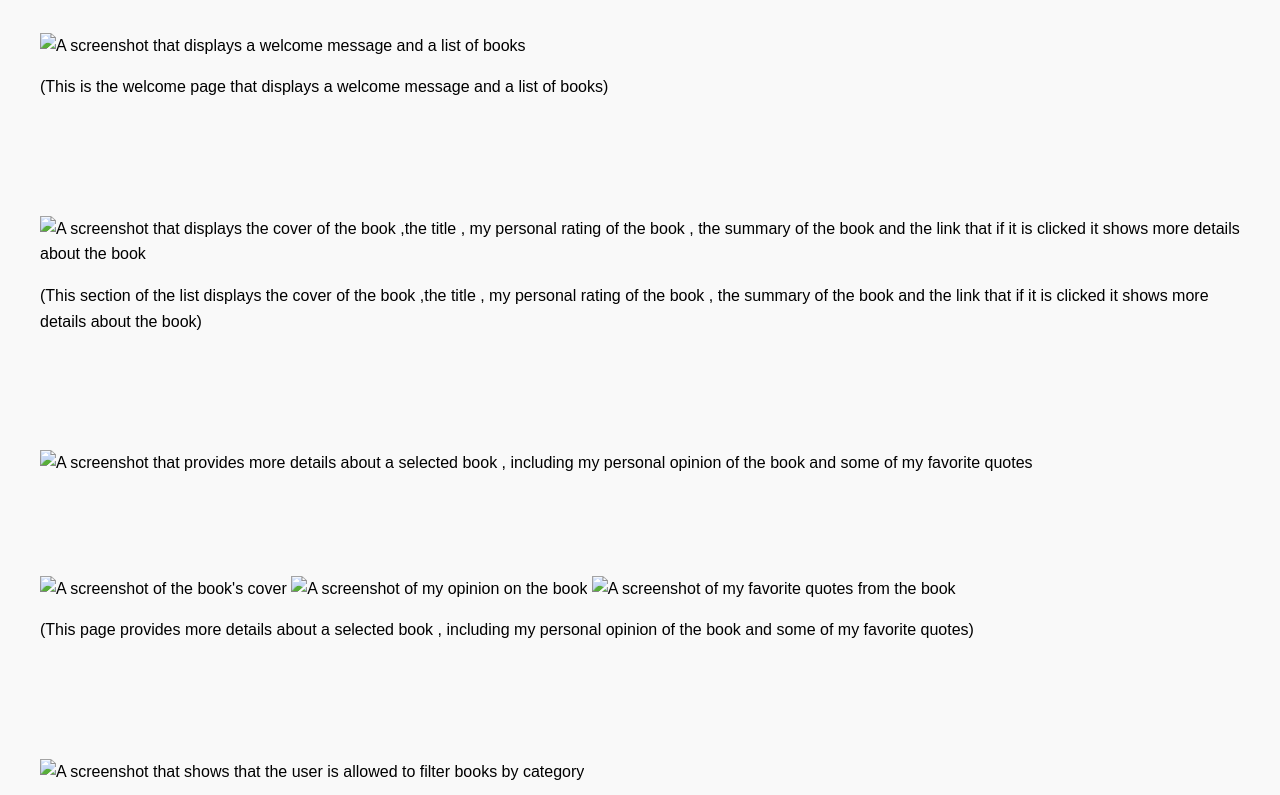
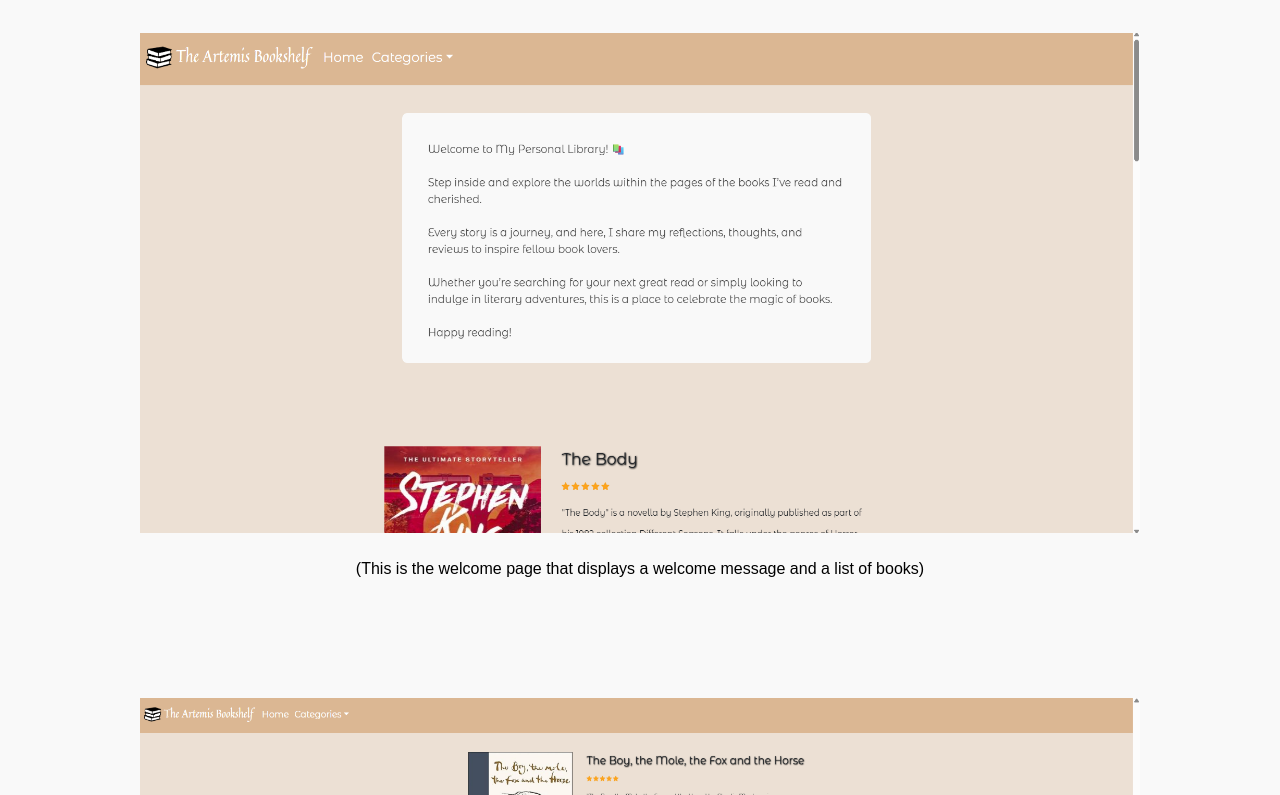
Before and after one commit to artemisoikonomou/Portfolio, a plain HTML site: page projects/library_project_everything/library_project_instructions.html in a window 1280 px wide. Shown: the part 2425-3220 px from the top of the page. Drawn offline with Linux system fonts and the light colour scheme.

Commit message:
Modify screenshot paths and add new images
Updated screenshot paths and added new images for the library project demo.

```diff
--- a/projects/library_project_everything/library_project_instructions.html
+++ b/projects/library_project_everything/library_project_instructions.html
@@ -21,6 +21,10 @@
     }
     li{
       padding-bottom: 20px;
+    }
+
+    .screenshot-container , .screenshot-paragraph{
+      text-align: center;
     }
 
     .screenshot{
@@ -134,20 +138,25 @@
     <p>This demo showcases the main features of the Library App,
       including browsing books, viewing detailed opinions and quotes, and filtering by categories.</p>
 
-    <img src="./screenshots/picture1.png" alt="A screenshot that displays a welcome message and a list of books" class="screenshot">
-    <p class="screenshot-paragraph">(This is the welcome page that displays a welcome message and a list of books)</p>
+    <div class="screenshot-container">
 
-    <img src="./screenshots/picture2.png" alt="A screenshot that displays the cover of the book ,the title , my personal rating of the book , the summary of the book and the link that if it is clicked it shows more details about the book" class="screenshot">
-    <p class="screenshot-paragraph">(This section of the list displays the cover of the book ,the title , my personal rating of the book , the summary of the book and the link that if it is clicked it shows more details about the book)</p>
+        <img src="./screenshots-library-project/picture1.png" alt="A screenshot that displays a welcome message and a list of books" class="screenshot">
+        <p class="screenshot-paragraph">(This is the welcome page that displays a welcome message and a list of books)</p>
 
-    <img src="./screenshots/picture3.png" alt="A screenshot that provides more details about a selected book , including my personal opinion of the book and some of my favorite quotes" class="screenshot">
-    <img src="./screenshots/picture3.1.png" alt="A screenshot of the book's cover" class="screenshot">
-    <img src="./screenshots/picture3.2.png" alt="A screenshot of my opinion on the book" class="screenshot">
-    <img src="./screenshots/picture3.3.png" alt="A screenshot of my favorite quotes from the book" class="screenshot">
-    <p class="screenshot-paragraph">(This page provides more details about a selected book , including my personal opinion of the book and some of my favorite quotes)</p>
+        <img src="./screenshots-library-project/picture2.png" alt="A screenshot that displays the cover of the book ,the title , my personal rating of the book , the summary of the book and the link that if it is clicked it shows more details about the book" class="screenshot">
+        <p class="screenshot-paragraph">(This section of the list displays the cover of the book ,the title , my personal rating of the book , the summary of the book and the link that if it is clicked it shows more details about the book)</p>
 
-    <img src="./screenshots/picture4.png" alt="A screenshot that shows that the user is allowed to filter books by category" class="screenshot">
-    <p class="screenshot-paragraph">(This page also allows the user to filter books by category)</p>
+        <img src="./screenshots-library-project/picture3.png" alt="A screenshot that provides more details about a selected book , including my personal opinion of the book and some of my favorite quotes" class="screenshot">
+        <img src="./screenshots-library-project/picture3.1.png" alt="A screenshot of the book's cover" class="screenshot">
+        <img src="./screenshots-library-project/picture3.2.png" alt="A screenshot of my opinion on the book" class="screenshot">
+        <img src="./screenshots-library-project/picture3.3.png" alt="A screenshot of my favorite quotes from the book" class="screenshot">
+        <p class="screenshot-paragraph">(This page provides more details about a selected book , including my personal opinion of the book and some of my favorite quotes)</p>
+
+        <img src="./screenshots-library-project/picture4.png" alt="A screenshot that shows that the user is allowed to filter books by category" class="screenshot">
+        <p class="screenshot-paragraph">(This page also allows the user to filter books by category)</p>
+
+    </div>
+
     <!-- <video width="500"  controls>
       <source src="./library_project.mp4" type="video/mp4">
     </video> -->
```
